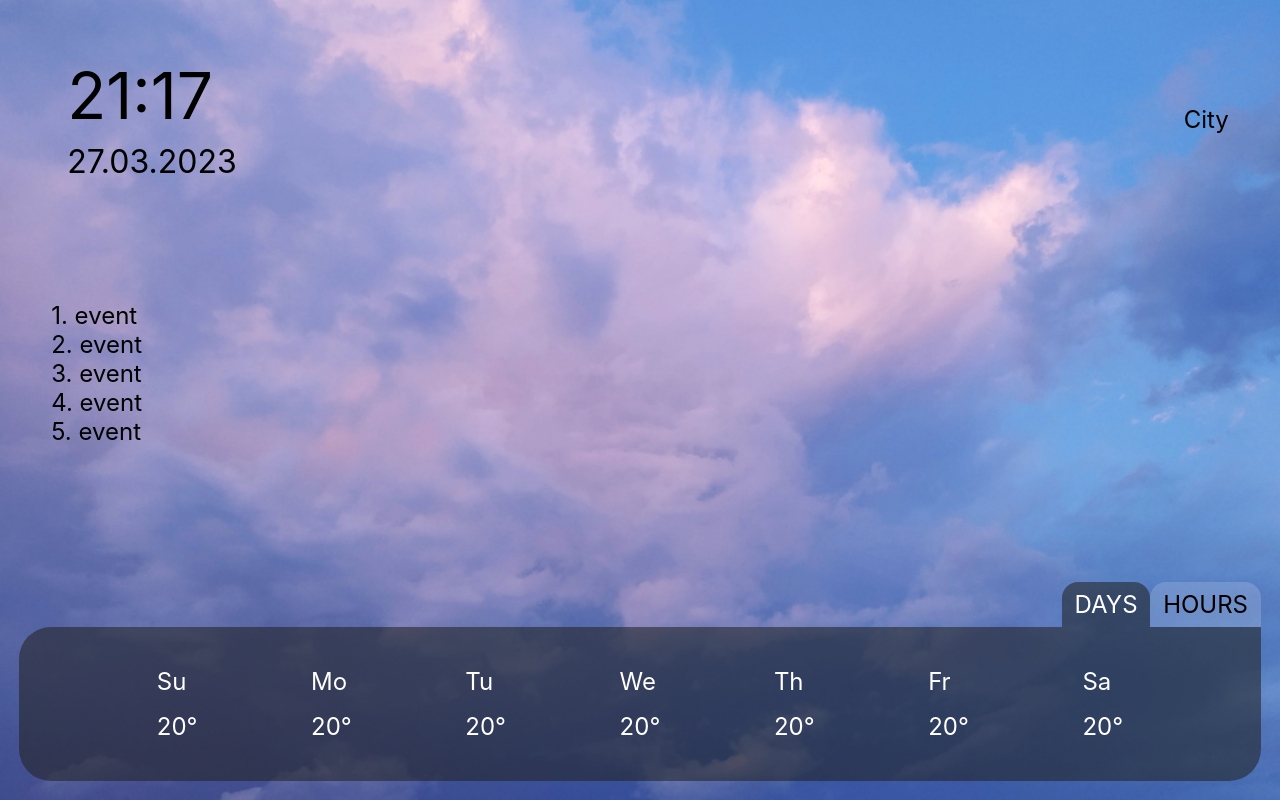
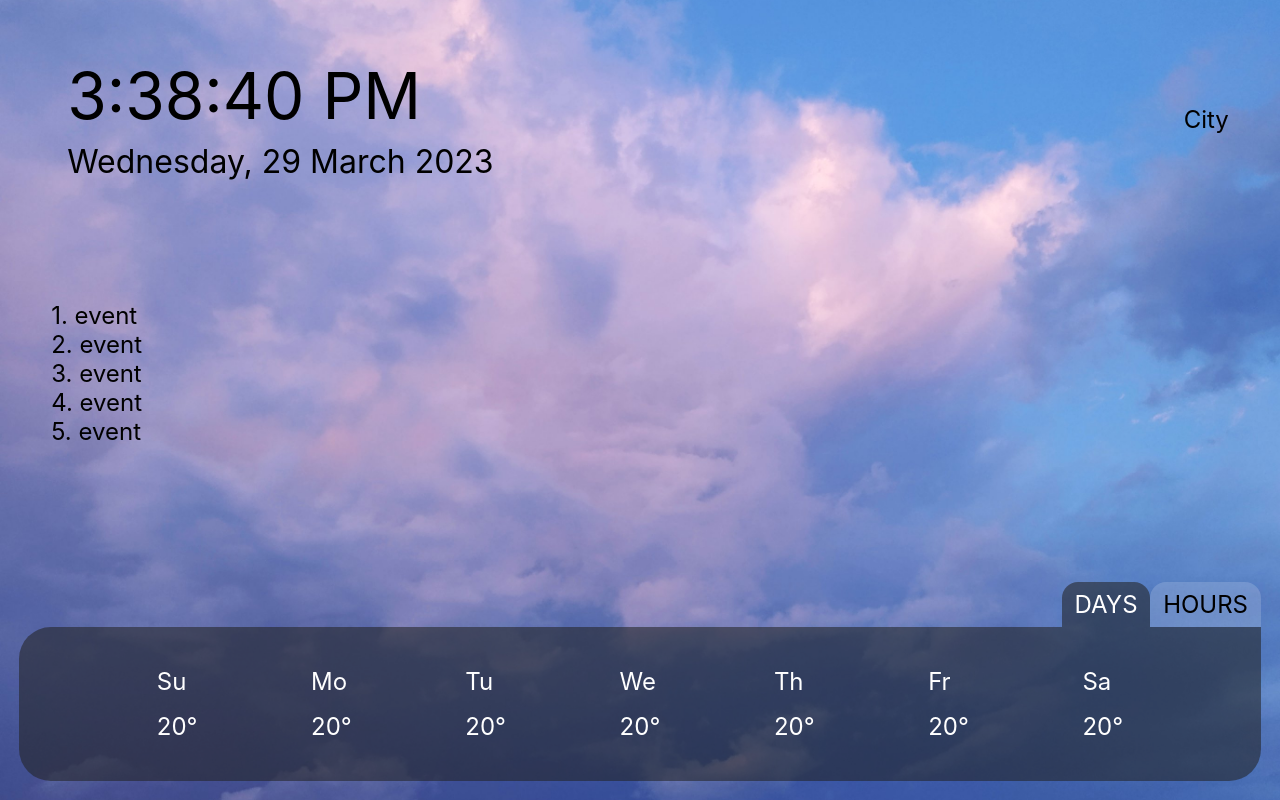
Before and after one commit to PolinaMikhalenko/Modsen_Practice, a React (Vite) app: page / in a window 1280 px wide. Built offline with nearby package versions, Linux system fonts and the light colour scheme.

Commit message:
add display of current date and time

```diff
--- a/src/components/CurrentDateTime/index.tsx
+++ b/src/components/CurrentDateTime/index.tsx
@@ -1,11 +1,27 @@
-import React from 'react';
+import React, { useState, useEffect } from 'react';
 import * as Styled from './styled';
+import { getWeekDay, getMonth } from '../../utils/dateFormattingFunctions';
 
 export function CurrentDateTime() {
+  const [date, setDate] = useState(new Date());
+
+  useEffect(() => {
+    const interval = setInterval(() => {
+      setDate(new Date());
+    }, 1000);
+
+    return () => clearInterval(interval);
+  }, []);
+
+  const weekDay = getWeekDay(date);
+  const day = date.getDate();
+  const month = getMonth(date);
+  const year = date.getFullYear();
+
   return (
     <Styled.DateTime>
-      <Styled.Time>21:17</Styled.Time>
-      <Styled.Date>27.03.2023</Styled.Date>
+      <Styled.Time>{date.toLocaleTimeString()}</Styled.Time>
+      <Styled.Date>{`${weekDay}, ${day} ${month} ${year}`}</Styled.Date>
     </Styled.DateTime>
   );
 }
--- /dev/null
+++ b/src/utils/dateFormattingFunctions.ts
@@ -0,0 +1,32 @@
+export function getWeekDay(date: Date) {
+  const days = [
+    'Sunday',
+    'Monday',
+    'Tuesday',
+    'Wednesday',
+    'Thursday ',
+    'Friday',
+    'Saturday',
+  ];
+
+  return days[date.getDay()];
+}
+
+export function getMonth(date: Date) {
+  const months = [
+    'January',
+    'February',
+    'March',
+    'April',
+    'May',
+    'June',
+    'July',
+    'August',
+    'September',
+    'October',
+    'November',
+    'December',
+  ];
+
+  return months[date.getMonth()];
+}
```
